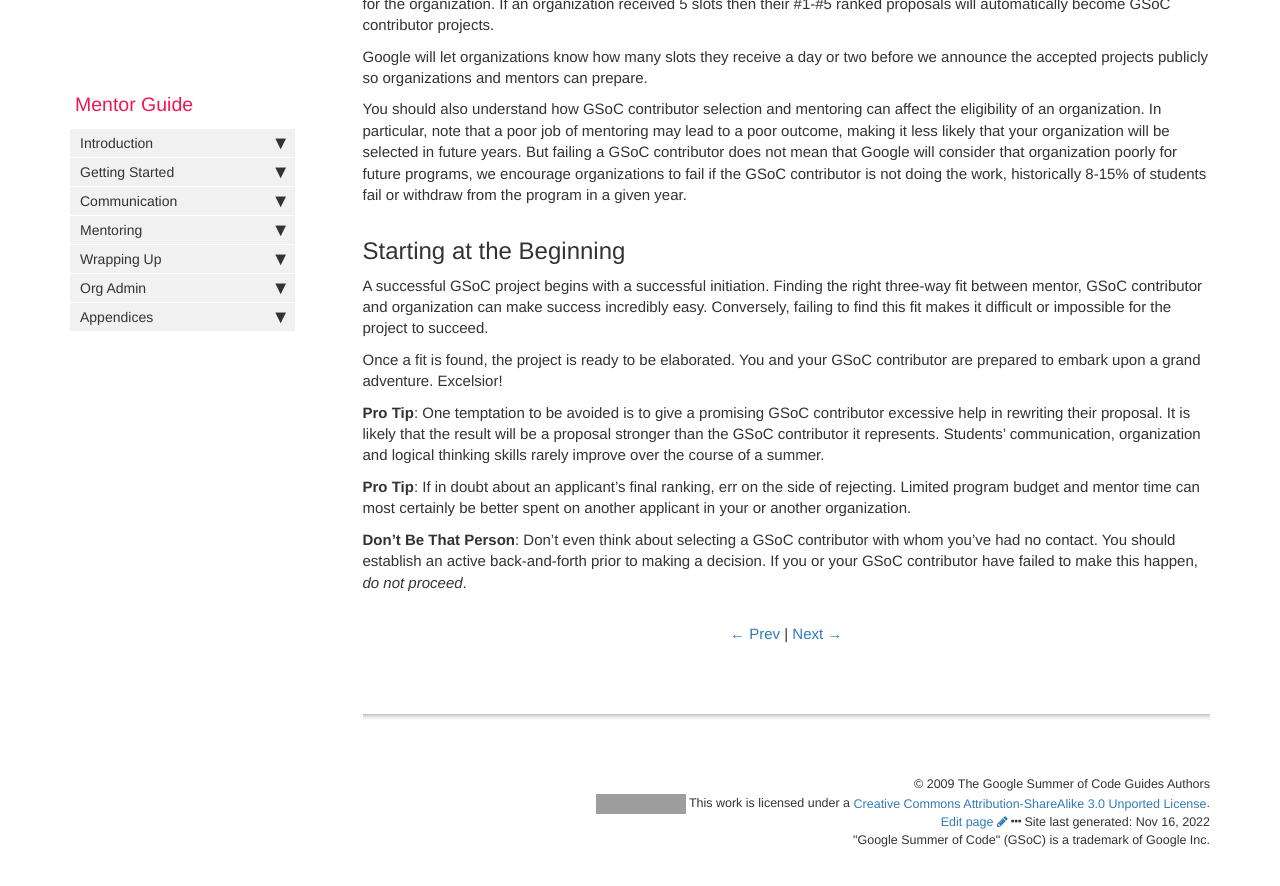
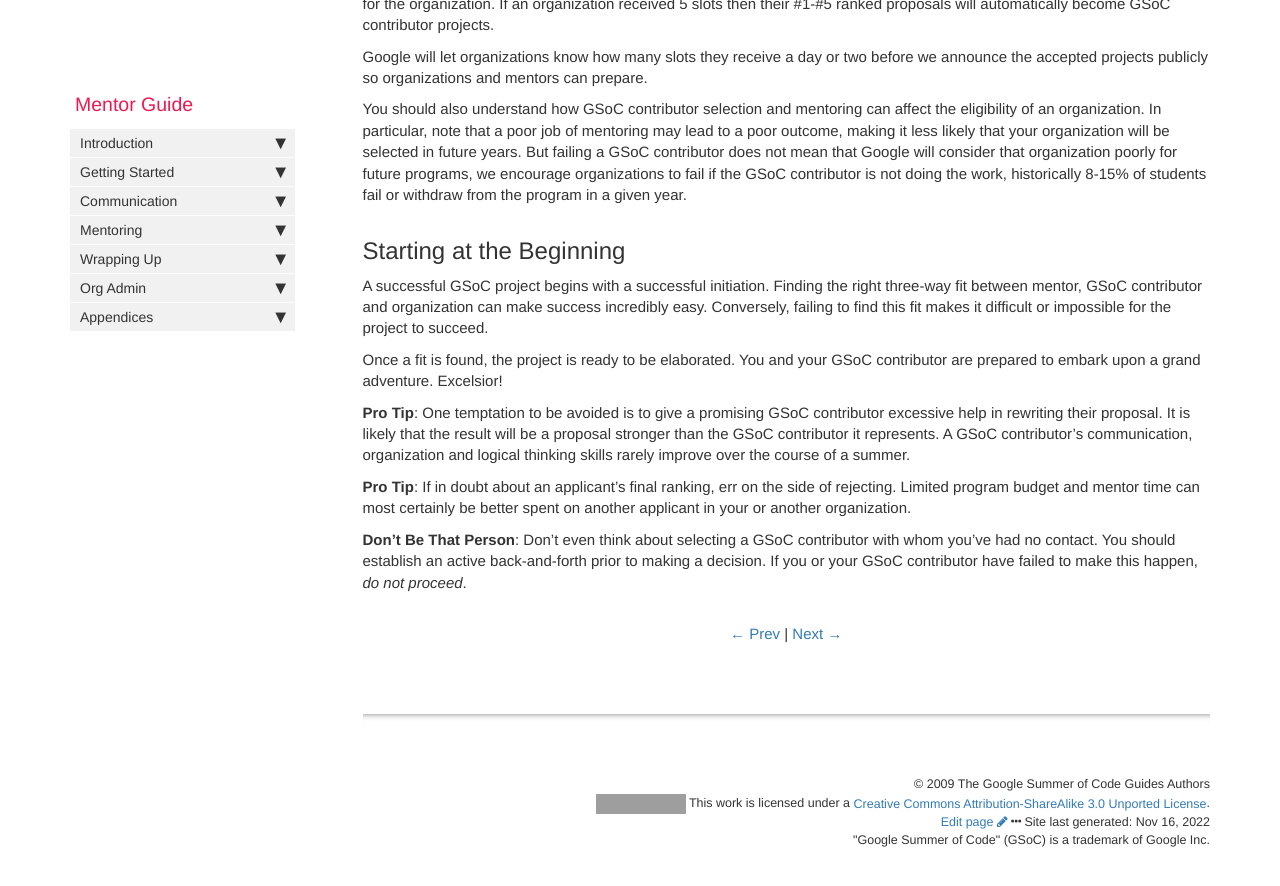
Before and after one commit to google/gsocguides, a Jekyll site: the page built from pages/mentor/05-selecting_a_student.md, in a window 1280 px wide and 900 px high, scrolled down 2160 px. Shown: the top 886 px of the window. Built offline with Jekyll 4.4.1, drawn with Linux system fonts in a browser that asks for light colours; grey boxes are pictures that could not be loaded.

Commit message:
Update 05-selecting_a_student.md
remove student

```diff
--- a/pages/mentor/05-selecting_a_student.md
+++ b/pages/mentor/05-selecting_a_student.md
@@ -66,7 +66,7 @@ A successful GSoC project begins with a successful initiation. Finding the right
 
 Once a fit is found, the project is ready to be elaborated. You and your GSoC contributor are prepared to embark upon a grand adventure. Excelsior!
 
-**Pro Tip**: One temptation to be avoided is to give a promising GSoC contributor excessive help in rewriting their proposal. It is likely that the result will be a proposal stronger than the GSoC contributor it represents. Students' communication, organization and logical thinking skills rarely improve over the course of a summer.
+**Pro Tip**: One temptation to be avoided is to give a promising GSoC contributor excessive help in rewriting their proposal. It is likely that the result will be a proposal stronger than the GSoC contributor it represents. A GSoC contributor's communication, organization and logical thinking skills rarely improve over the course of a summer.
 
 **Pro Tip**: If in doubt about an applicant's final ranking, err on the side of rejecting. Limited program budget and mentor time can most certainly be better spent on another applicant in your or another organization.
 
```
